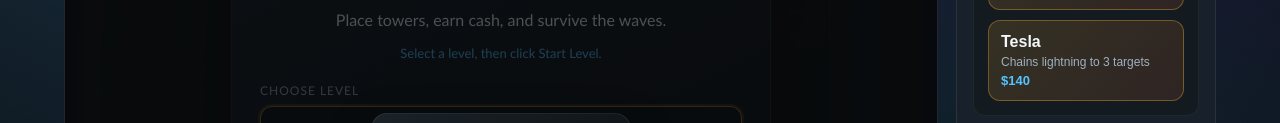
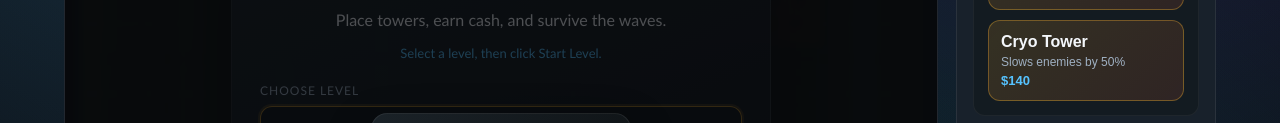
Before and after one commit to zacism1/NANgame, a plain HTML site: page index.html in a window 1280 px wide. Shown: the part 421-544 px from the top of the page. Drawn offline with Linux system fonts and the light colour scheme; animation ran at ten frames a second.

Commit message:
Replace Tesla tower button with Cryo tower button

```diff
--- a/index.html
+++ b/index.html
@@ -78,9 +78,9 @@
             <div class="tower-desc">Long range, huge damage</div>
             <div class="tower-cost">$160</div>
           </button>
-          <button class="tower-btn" data-tower="tesla">
-            <div class="tower-name">Tesla</div>
-            <div class="tower-desc">Chains lightning to 3 targets</div>
+          <button class="tower-btn" data-tower="cryo">
+            <div class="tower-name">Cryo Tower</div>
+            <div class="tower-desc">Slows enemies by 50%</div>
             <div class="tower-cost">$140</div>
           </button>
         </div>
```
